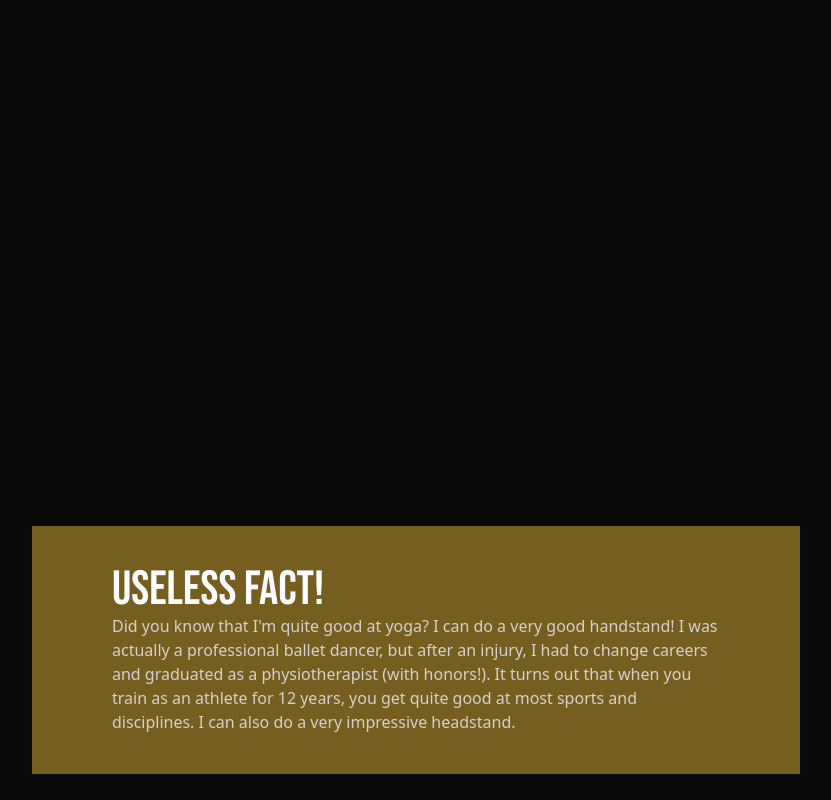
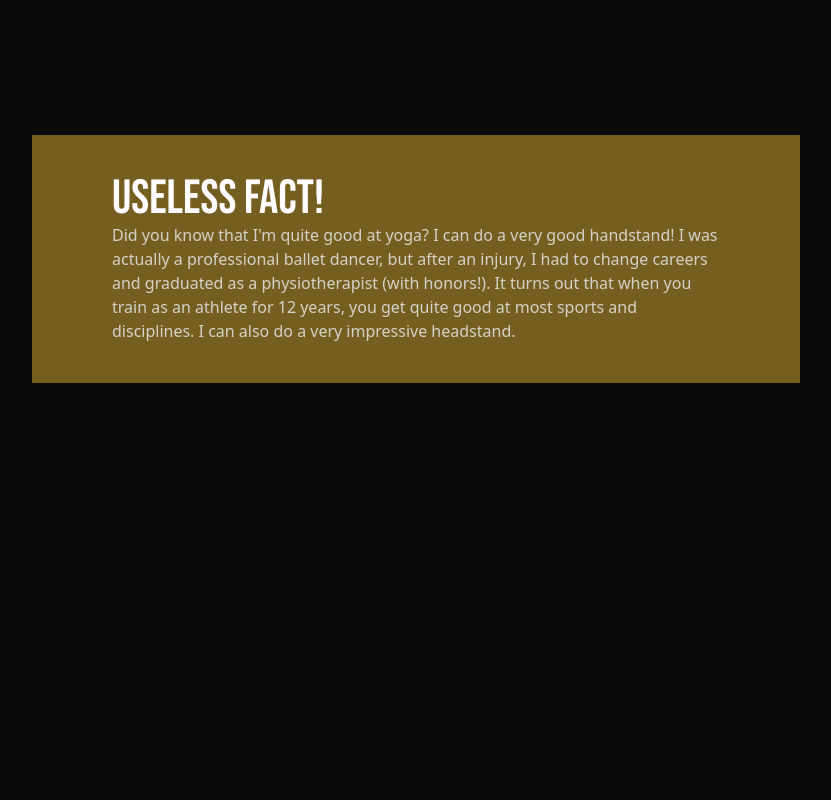
Before and after one commit to Romanief/its-fred, a Next.js app: page / in a window 1280 px wide. Shown: the part 3220-4020 px from the top of the page, without its empty margins (224-1055 px from the left). Built offline with nearby package versions, Linux system fonts and the light colour scheme.

Commit message:
Changed order of elements

```diff
--- a/app/page.tsx
+++ b/app/page.tsx
@@ -16,10 +16,10 @@ export default function Home() {
       <Funfact title="Fun fact!" texts={[ff1]}/>
       <Project text={tttDescription} title="Tic Tac Toe" image="/tictactoe.jpeg" mt={10} link="https://romanief.github.io/tictactoe/" git="https://github.com/Romanief/tictactoe"/>
       <Project text={edcDescription} title="EDCaseload" image="/edcaseload.jpeg" git="https://github.com/Romanief/edcaseload"/>
+      <Funfact title="Useless fact!" texts={[ff2]}/>
       <Project text={shDescription} title="e-shop" image="/shop.jpeg" mt={50} git="https://github.com/Romanief/shopapp/tree/main"/>
       {/* <Paragraph text={aboutSh}/>
       <Paragraph text={aboutBe}/> */}
-      <Funfact title="Useless fact!" texts={[ff2]}/>
       {/* <Paragraph text={theEnd}/>
       <Paragraph text={theEndAgain}/> */}
     </main>
```
